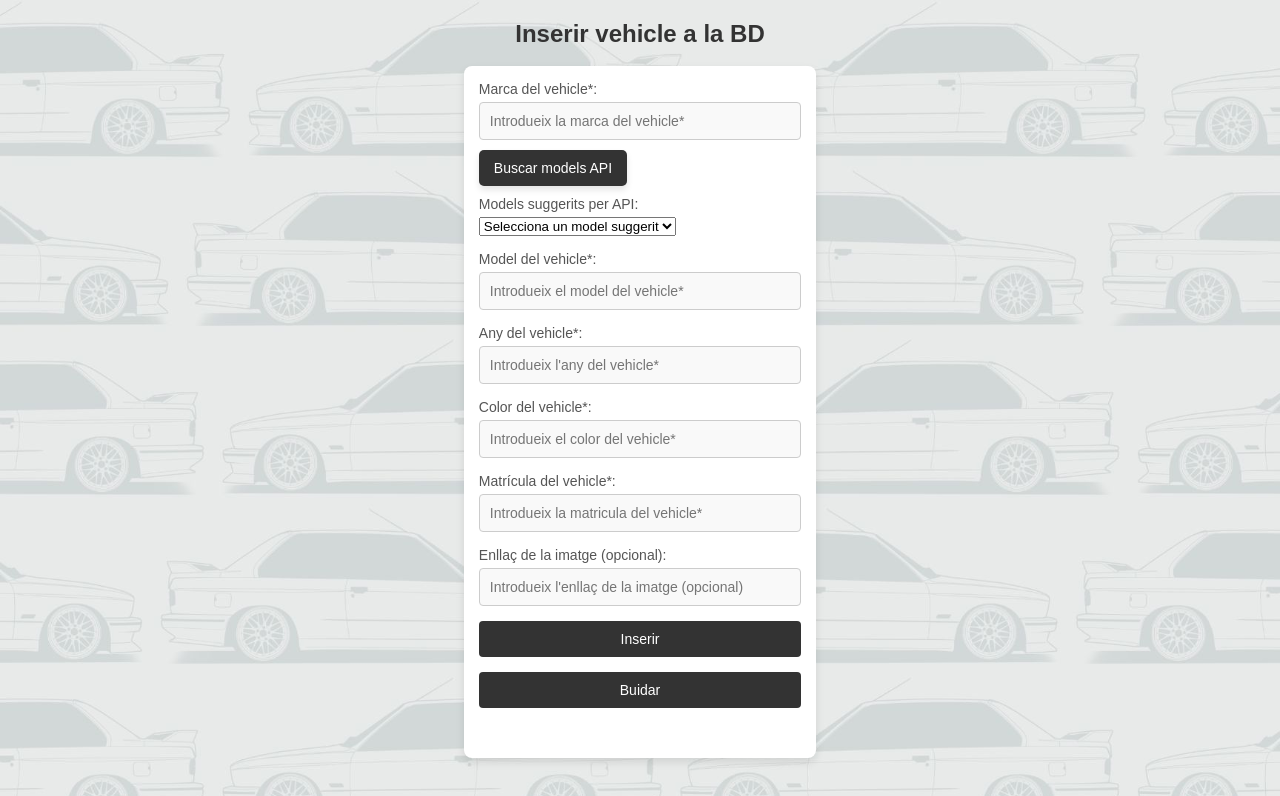
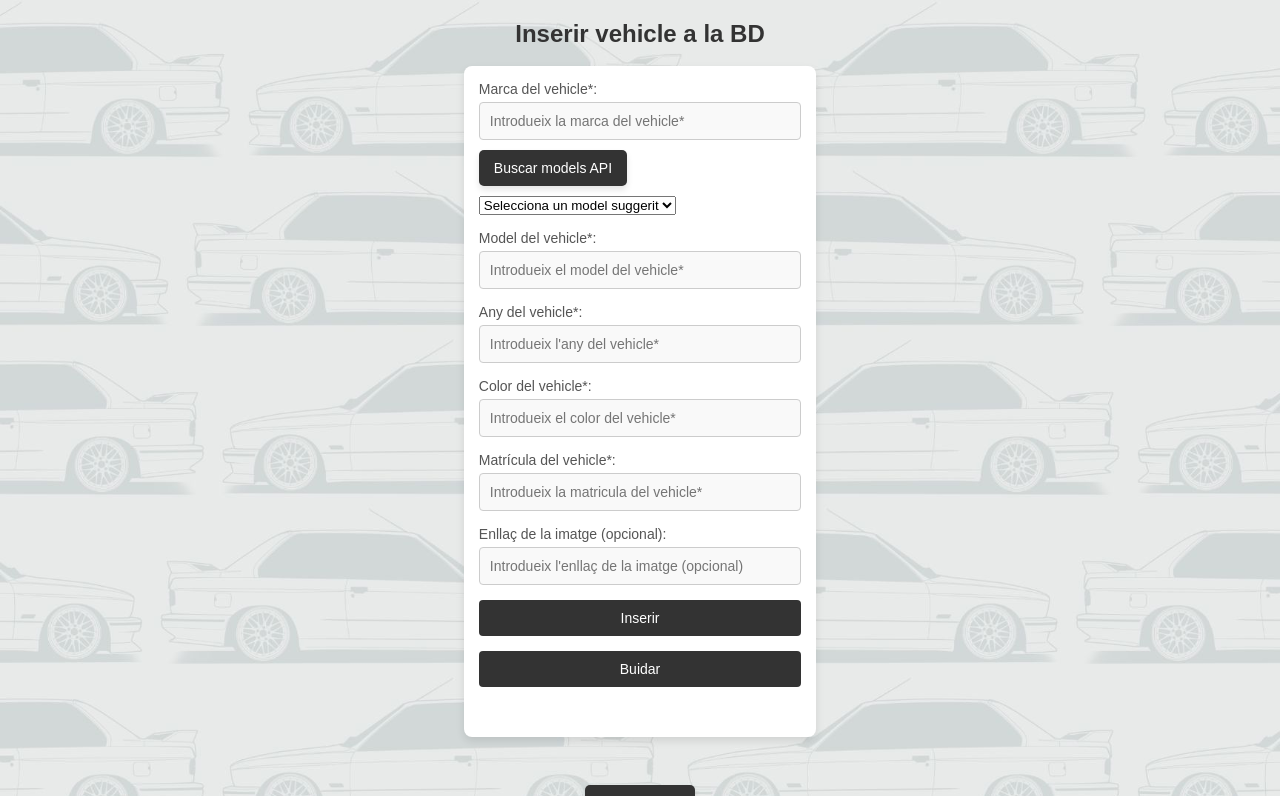
Before and after one commit to mhornos/pr6_backend_mhornos, a PHP site: page /Servidor/Vistes/Inserir.php in a window 1280 px wide. Shown: the top 796 px of the page. Run offline with PHP 8.4, Linux system fonts and the light colour scheme; data comes from the database, SQL or seed files in the repository.

Commit message:
enhance vehicle management interface: add back navigation button and update model selection dropdown

```diff
--- a/Estils/estils.css
+++ b/Estils/estils.css
@@ -472,3 +472,7 @@ form.ajax {
     max-width: none;
     width: auto;
 }
+
+#models-api-status{
+    margin-bottom: 10px;
+}
--- a/Vistes/Articles.php
+++ b/Vistes/Articles.php
@@ -21,7 +21,7 @@ $returnTo = $_SERVER['REQUEST_URI'];
     <link rel="stylesheet" href="..\Estils\estils.css">
 </head>
 <body>
-    <h2>Gestionar vehicles:</h2><br>
+    <h2>Gestionar vehicles:</h2>
     <table>
         <thead>
             <tr>
@@ -80,5 +80,8 @@ $returnTo = $_SERVER['REQUEST_URI'];
     </table>
     <br>
 
+    <a href="../Index.php?pagina=<?php echo isset($_GET['pagina']) ? $_GET['pagina'] : 1; ?>">
+                <button>Tornar a inici</button>
+    </a>
 </body>
 </html>
--- a/Vistes/Inserir.php
+++ b/Vistes/Inserir.php
@@ -26,7 +26,6 @@
         <p id="models-api-status"></p>
 
         <div style="margin-bottom: 15px;">
-            <label for="model_api">Models suggerits per API:</label>
             <select id="model_api">
                 <option value="">Selecciona un model suggerit</option>
             </select>
```
